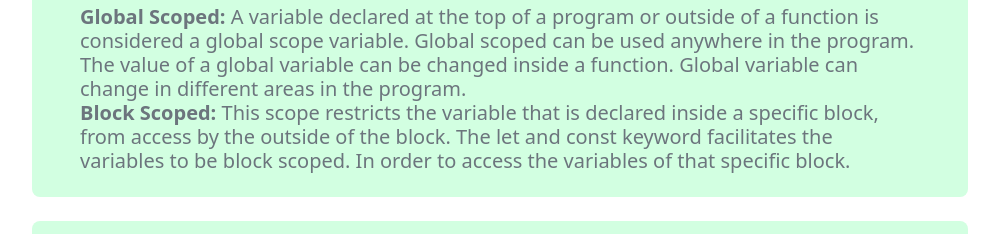
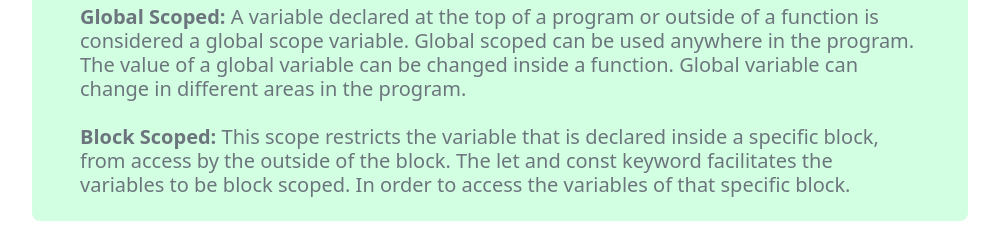
Before and after one commit to jubayer44/speed-monster, a plain HTML site: page blog.html in a window 1280 px wide. Shown: the part 533-767 px from the top of the page, without its empty margins (140-1139 px from the left). Drawn offline with nearby package versions, Linux system fonts and the light colour scheme.

Commit message:
check question answer

```diff
--- a/blog.html
+++ b/blog.html
@@ -14,7 +14,7 @@
         </div>
         <div class="rounded-3 py-3 px-5 mb-4" style="background-color: rgb(210, 255, 225);">
             <h2 class="text-center fw-semibold">The Difference between Global Scope and Block Scope.</h2>
-            <h5 class="text-muted"><b>Global Scoped:</b> A variable declared at the top of a program or outside of a function is considered a global scope variable. Global scoped can be used anywhere in the program. The value of a global variable can be changed inside a function. Global variable can change in different areas in the program. <br>
+            <h5 class="text-muted"><b>Global Scoped:</b> A variable declared at the top of a program or outside of a function is considered a global scope variable. Global scoped can be used anywhere in the program. The value of a global variable can be changed inside a function. Global variable can change in different areas in the program. <br> <br>
             <b>Block Scoped:</b> This scope restricts the variable that is declared inside a specific block, from access by the outside of the block. The let and const keyword facilitates the variables to be block scoped. In order to access the variables of that specific block.</h5>
         </div>
         <div class="rounded-3 py-3 px-5 mb-4" style="background-color: rgb(210, 255, 225);">
```
